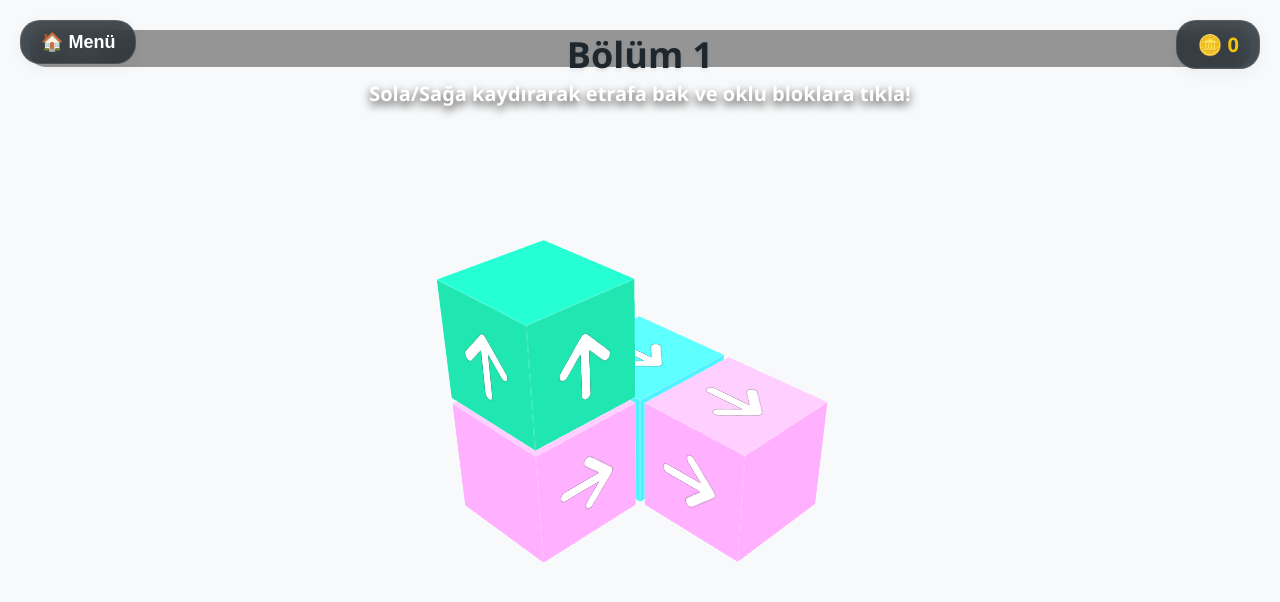
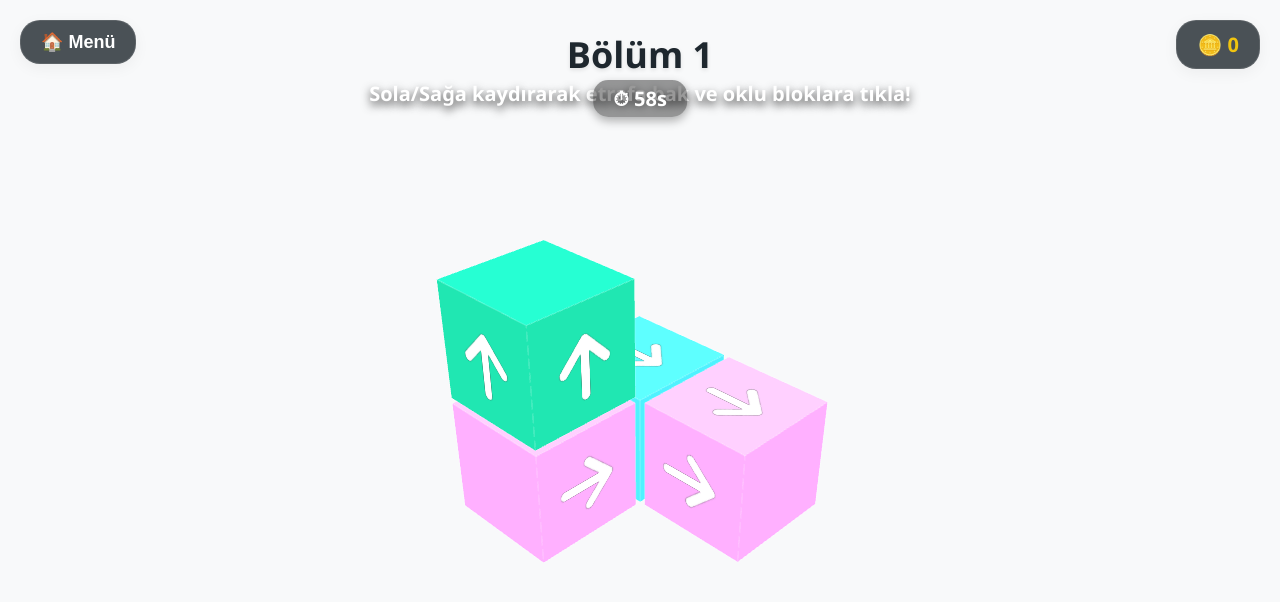
Before and after one commit to bargasoft/cubix, a plain HTML site: page index.html in a window 1280 px wide. Both pictures are taken after a click on the button "OYNA". Drawn offline with nearby package versions, Linux system fonts and the light colour scheme; animation ran at ten frames a second.

Commit message:
Fix timer UI layout to prevent horizontal stripe bug

```diff
--- a/index.html
+++ b/index.html
@@ -267,7 +267,7 @@
         </div>
         <div id="top-bar">
             <div id="level-text">Bölüm 1</div>
-            <div id="timer-text" style="display:none; color:white; font-weight:bold; font-size:20px; background:rgba(0,0,0,0.4); padding:5px 15px; border-radius:15px;">⏱ <span id="timer-amount">0</span>s</div>
+            <div id="timer-text" style="display:none; position:absolute; left:50%; transform:translateX(-50%); top:80px; color:white; font-weight:bold; font-size:20px; background:rgba(0,0,0,0.4); padding:5px 20px; border-radius:15px; box-shadow:0 4px 10px rgba(0,0,0,0.3); z-index:20;">⏱ <span id="timer-amount">0</span>s</div>
             <div id="gold-text">🪙 <span id="gold-amount">0</span></div>
             <button id="btn-hamburger"><span style="font-size:22px;">☰</span> Market</button>
             <button id="btn-home" onclick="goToMenu()">🏠 Menü</button>
```
